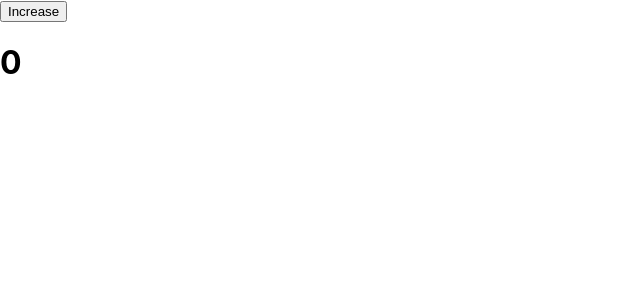
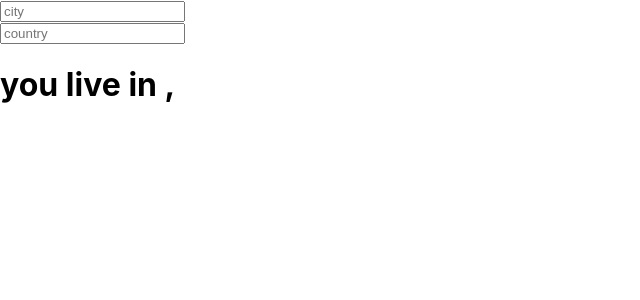
Before and after one commit to rupeshpanwar/hooks-playground, a React (Create React App) app: page / in a window 1280 px wide. Shown: the top 300 px of the page, without its empty margins (0-640 px from the left). Built offline with nearby package versions, Linux system fonts and the light colour scheme.

Commit message:
multiple pieces in useState

```diff
--- a/src/App.js
+++ b/src/App.js
@@ -1,26 +1,84 @@
 import React, { useState } from 'react'
+
+//update state
+
+function App() {
+  const [state, setState] = useState({
+    city: '',
+    country: ''
+  })
+
+  const handleCityChange = (event) => {
+    setState({
+      ...state, city: event.target.value
+    })
+  }
+
+  const handleCountryChange = (event) => {
+    setState({
+      ...state, country: event.target.value
+    })
+  }
+
+  return (
+    <form>
+      <div>
+        <input
+          type="text"
+          placeholder='city'
+          value={state.city}
+          onChange={handleCityChange}
+        />
+      </div>
+      <div>
+        <input
+          type="text"
+          placeholder='country'
+          value={state.country}
+          onChange={handleCountryChange}
+        />
+      </div>
+      <div>
+        <h1>you live in {state.city} , {state.country}</h1>
+      </div>
+    </form>
+  )
+}
+
 
 //increament test for useState
 
-function App() {
-  const [count, setCount] = useState(0)
+// function App() {
+//   const [count, setCount] = useState(0)
 
-  // const handleClick = () => setCount(count + 1) //method 1
+//   // const handleClick = () => setCount(count + 1) //method 1
 
-  //method 2
-  const handleClick = () => setCount((prevCount) => {
-    return prevCount + 1;
-  })
+//   //method 2
+//   const handleClick = () => setCount((prevCount) => {
+//     return prevCount + 1;
+//   })
 
-  return (
-    <>
-      <button onClick={handleClick}>
-        Increase
-      </button>
-      <h1>{count}</h1>
-    </>
-  )
-}
+//   const handleClickDecrement = () => setCount((prevCount) => {
+//     return prevCount - 1;
+//   })
+
+//   const handleClickReset = () => setCount(0)
+
+//   return (
+//     <>
+//       <button onClick={handleClick}>
+//         Increase
+//       </button>
+//       <button onClick={handleClickDecrement}>
+//         Decrease
+//       </button>
+//       <button onClick={handleClickReset}>
+//         Reset
+//       </button>
+//       <h1>{count}</h1>
+//     </>
+//   )
+// }
 
 //invoke useState
 // function App() {
```
